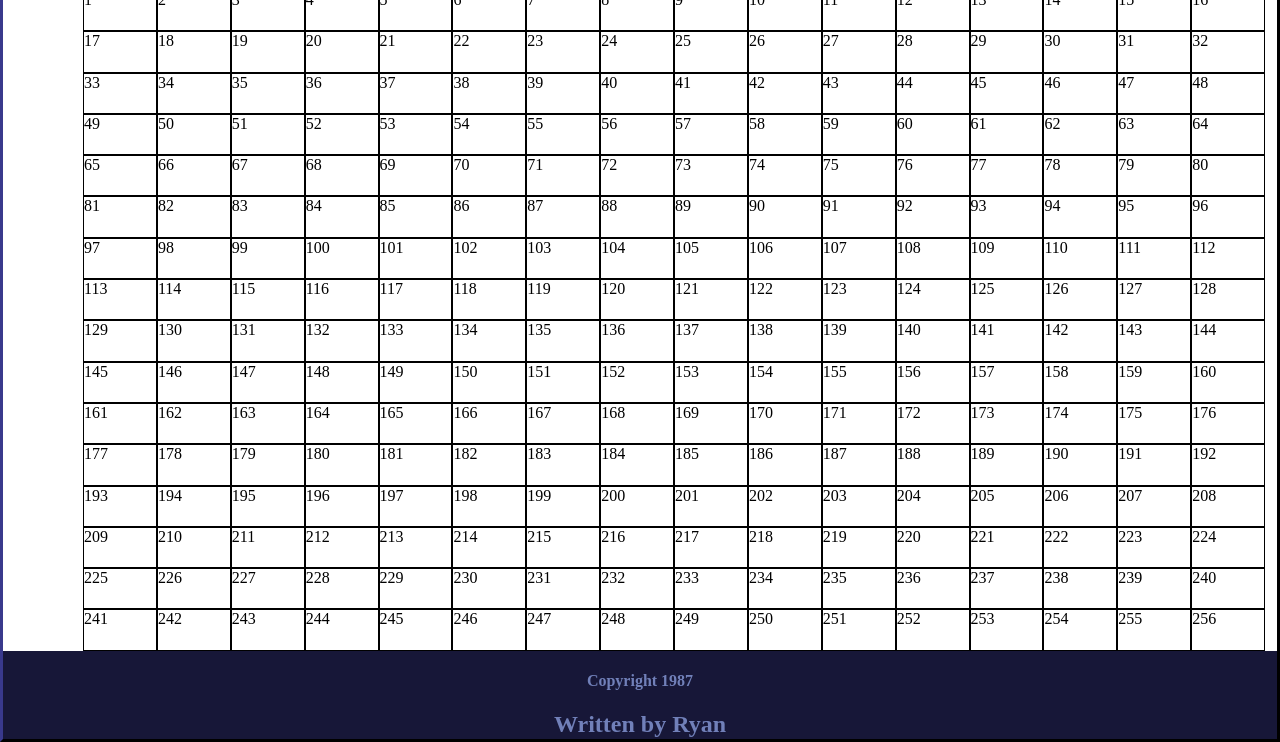
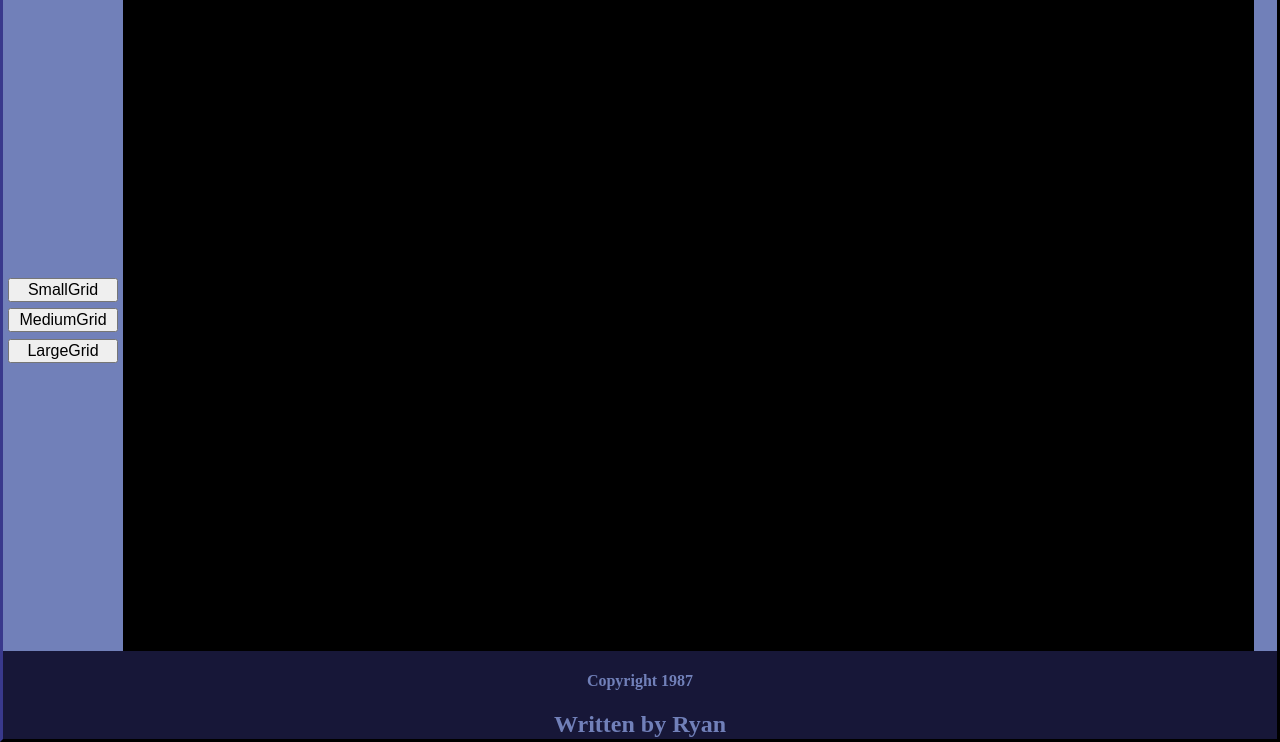
Before and after one commit to rytonius/Etch-A-Sketch, a plain HTML site: page index.html in a window 1280 px wide. Shown: the part 59-801 px from the top of the page. Drawn offline with Linux system fonts and the light colour scheme.

Commit message:
Etch-a-sketch

```diff
--- a/index.html
+++ b/index.html
@@ -14,7 +14,9 @@
     </Top>
     <Middle>
         <Left>
-
+            <button id="ResizeButton" onclick="CreateGrid(12)">SmallGrid</button>
+            <button id="ResizeButton" onclick="CreateGrid(24)">MediumGrid</button>
+            <button id="ResizeButton" onclick="CreateGrid(48)">LargeGrid</button>
         </Left>
 
         <Right>
--- a/main.css
+++ b/main.css
@@ -1,14 +1,12 @@
-:root{
+:root {
     --color-1: #171738;
     --color-2: #2E1760;
     --color-3: #3423A6;
     --color-4: #7180B9;
     --color-5: #dff3e4;
 
+}
 
-
-
-}
 body {
     display: flex;
     flex-direction: column;
@@ -19,7 +17,7 @@ body {
 }
 
 Top {
-    display:flex;
+    display: flex;
     border: 4px;
     border-color: var(--color-1);
     border-style: ridge;
@@ -30,27 +28,49 @@ Top {
 }
 
 Middle {
-    display:grid;
-    grid-template-columns: [left] 80px [right] auto;
+    display: grid;
+    grid-template-columns: [left] 120px [right] auto;
     grid-template-rows: 82.6vh;
+    background-color: var(--color-4);
 }
 
 Bottom {
-    display:flex;
+    display: flex;
     flex-direction: column;
     justify-content: flex-start;
     align-items: center;
-    height:11vh;
+    height: 11vh;
     bottom: 0;
     background-color: var(--color-1);
     color: var(--color-4);
 }
 
+Left {
+    display: flex;
+    background-color: var(--color-4);
+    align-items: center;
+    justify-content: center;
+    flex-direction: column;
+    gap: 1%;
+}
+
 Right {
-    max-width: 99%;
+    max-width: 98%;
 
 }
 
-h1, h2 {
-    margin:0;
+h1,
+h2 {
+    margin: 0;
 }
+
+gu {
+    background-color: black;
+    box-sizing: border-box;
+    float: right;
+}
+
+#ResizeButton {
+    font-size: 16px;
+    width: 110px;
+}
--- a/main.js
+++ b/main.js
@@ -1,6 +1,8 @@
-function CreateGrid() {
+function CreateGrid(sizeofgrid) {
+    RemoveGrid();
+
     const Sketch = document.querySelector('Right');
-    let gridsize = 16;
+    let gridsize = sizeofgrid;
     let count = 0;
 
     Sketch.style.display = 'grid';
@@ -13,14 +15,22 @@ function CreateGrid() {
 
         console.log("grid section made, count: " + count);
         count += 1;
+
         var gridunit = document.createElement('gu');
         gridunit.style.border = '1px solid black';
         gridunit.id = count;
-        gridunit.textContent = count;
+        //gridunit.textContent = count;
         gridunit.style.gridRow = row;
         gridunit.style.gridColumn = column;
+        gridunit.addEventListener("mouseover", (event) => {
+            event.target.style.backgroundColor = "yellow";
+        })
+
+        gridunit.addEventListener("mouseleave", (event) => {
+            event.target.style.backgroundColor = "grey";
+        })
         column += 1;
-        if (column === gridsize + 1 ) {
+        if (column === gridsize + 1) {
             row += 1;
             column = 1;
         }
@@ -30,4 +40,18 @@ function CreateGrid() {
     }
 }
 
-CreateGrid();
+function RemoveGrid() {
+    var gridunits = document.getElementsByTagName("gu");
+    var TotalLength = gridunits.length
+    if (gridunits.length > 0) {
+        console.log(gridunits.length)
+        for (var i = 0; i < TotalLength; i += 1) {
+            console.log(i)
+            console.log(gridunits[0].id)
+            gridunits[0].remove();
+        }
+    }
+
+}
+
+CreateGrid(16);
```
